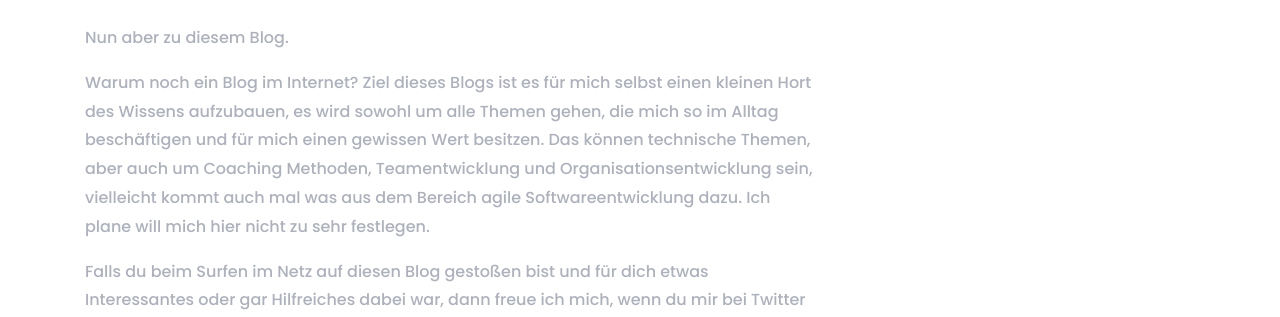
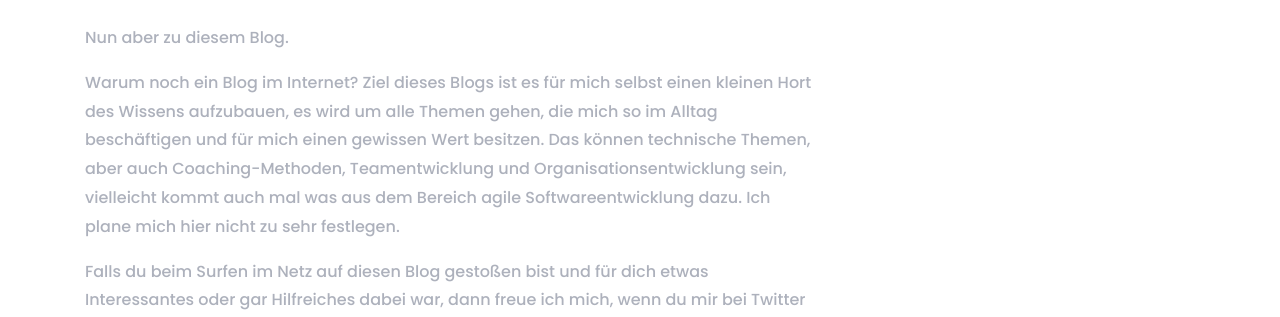
Before and after one commit to jahelo/jlorentz.eu, a Jekyll site: the page built from _posts/2020-12-06-worum-es-geht.md, in a window 1280 px wide. Shown: the part 971-1288 px from the top of the page. Built offline with Jekyll 4.4.1, drawn with Linux system fonts in a browser that asks for light colours.

Commit message:
2020-12-06 Blog Post korrigiert

```diff
--- a/_posts/2020-12-06-worum-es-geht.md
+++ b/_posts/2020-12-06-worum-es-geht.md
@@ -14,6 +14,6 @@ Nikolaustag 2020, das Jahr der Corona-Virus-Pandemie. In diesem Jahr hat sich ei
 
 Nun aber zu diesem Blog.
 
-Warum noch ein Blog im Internet? Ziel dieses Blogs ist es für mich selbst einen kleinen Hort des Wissens aufzubauen, es wird sowohl um alle Themen gehen, die mich so im Alltag beschäftigen und für mich einen gewissen Wert besitzen. Das können technische Themen, aber auch um Coaching Methoden, Teamentwicklung und Organisationsentwicklung sein, vielleicht kommt auch mal was aus dem Bereich agile Softwareentwicklung dazu. Ich plane will mich hier nicht zu sehr festlegen.
+Warum noch ein Blog im Internet? Ziel dieses Blogs ist es für mich selbst einen kleinen Hort des Wissens aufzubauen, es wird um alle Themen gehen, die mich so im Alltag beschäftigen und für mich einen gewissen Wert besitzen. Das können technische Themen, aber auch Coaching-Methoden, Teamentwicklung und Organisationsentwicklung sein, vielleicht kommt auch mal was aus dem Bereich agile Softwareentwicklung dazu. Ich plane mich hier nicht zu sehr festlegen.
 
 Falls du beim Surfen im Netz auf diesen Blog gestoßen bist und für dich etwas Interessantes oder gar Hilfreiches dabei war, dann freue ich mich, wenn du mir bei Twitter (@jan_lorentz) einen kurzen Text schreibst.
```
